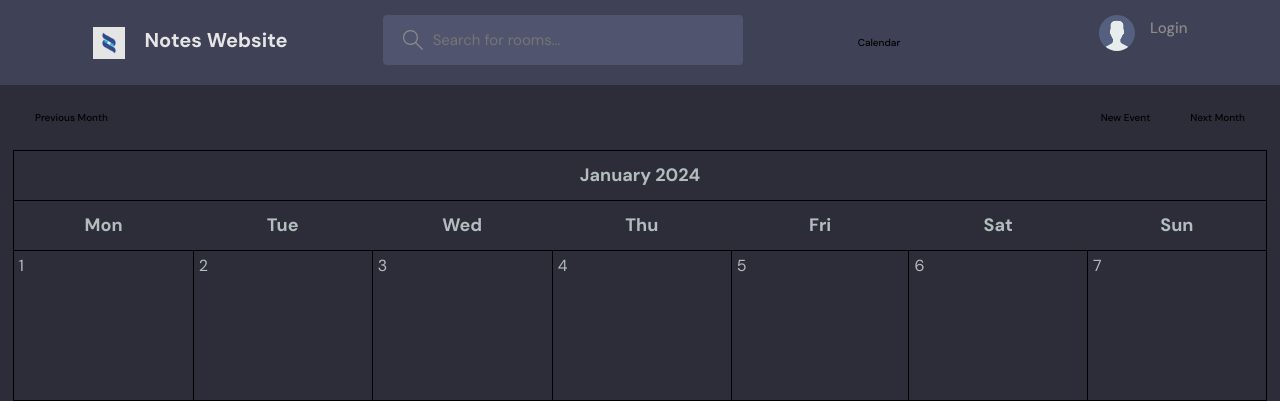
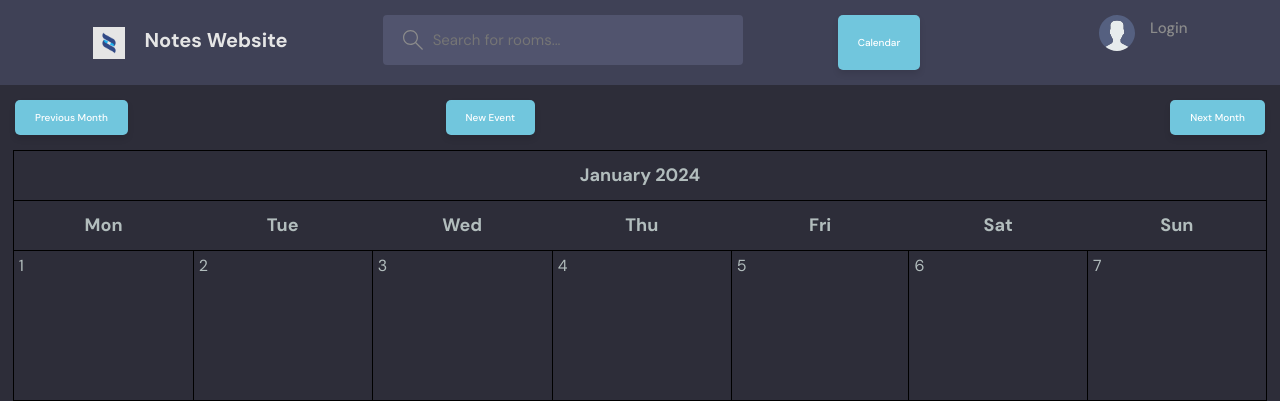
Before and after one commit to Bo1ek/PJF_2_Bolek, a Django app: page /calendar/ in a window 1280 px wide. Shown: the top 401 px of the page. Run offline with Django 5.2, Linux system fonts and the light colour scheme; data comes from the database, SQL or seed files in the repository; both versions use the stored data as it was after the commit; some libraries are stand-ins or nearby versions.

Commit message:
Fixed CSS + HTML of all the buttons and placed them properly in Calendar

```diff
--- a/Notes/base/static/styles/style.css
+++ b/Notes/base/static/styles/style.css
@@ -81,6 +81,18 @@ a {
   border-radius: 5px;
   box-shadow: 1px 1px 3px 1px rgba(0, 0, 0, 0.15);
   font-weight: 500;
+}
+.button-container{
+  display: flex;
+  align-items:center;
+  justify-content: center;
+}
+.btn-new-event {
+  margin: auto;
+}
+
+.btn-next-month {
+  margin-left: auto;
 }
 
 .btn--link {
@@ -1214,10 +1226,17 @@ a {
 
 .btn {
   outline: none;
-  color: black;
-  background-color: transparent;
-  box-shadow: 0 0 0 0;
+  color: white;
+  background-color: var(--color-main);
+  box-shadow: 0 4px 6px rgba(0, 0, 0, 0.1);
+  border: none;
+  border-radius: 5px;
+  padding: 1rem 2rem;
+  cursor: pointer;
+  transition: background-color 0.3s, box-shadow 0.3s;
+  font-weight: 500;
 }
+
 
 .clearfix {
   margin: 15px;
--- a/Notes/base/templates/base/calendar.html
+++ b/Notes/base/templates/base/calendar.html
@@ -2,9 +2,11 @@
 
 {% block content %}
 <div class="clearfix">
+	<div class="button-container">
 	<a class="btn btn-info left" href="{% url 'calendar' %}?{{ prev_month }}"> Previous Month </a>
-	<a class="btn btn-info right" href="{% url 'calendar' %}?{{ next_month }}"> Next Month </a>
-	<a class="btn btn-info right" href="{% url 'calendar_event_new' %}"> New Event </a>
+	<a class="btn btn-info center btn-new-event" href="{% url 'calendar_event_new' %}"> New Event </a>
+    <a class="btn btn-info right btn-next-month" href="{% url 'calendar' %}?{{ next_month }}"> Next Month </a>
+	</div>
 </div>
 {{ calendar }}
 {% endblock %}
```
Also changed, not shown: Notes/db.sqlite3, Notes/uploaded_files/gklaby.txt (added).
